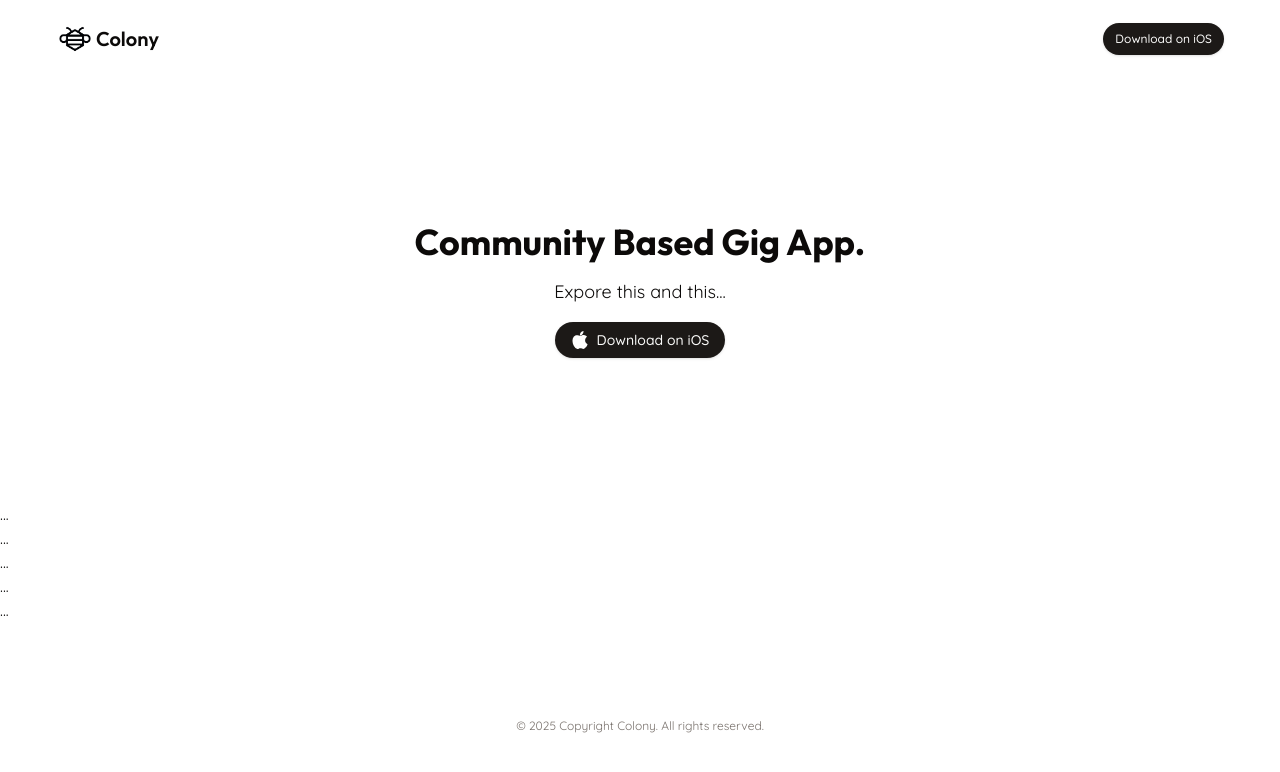
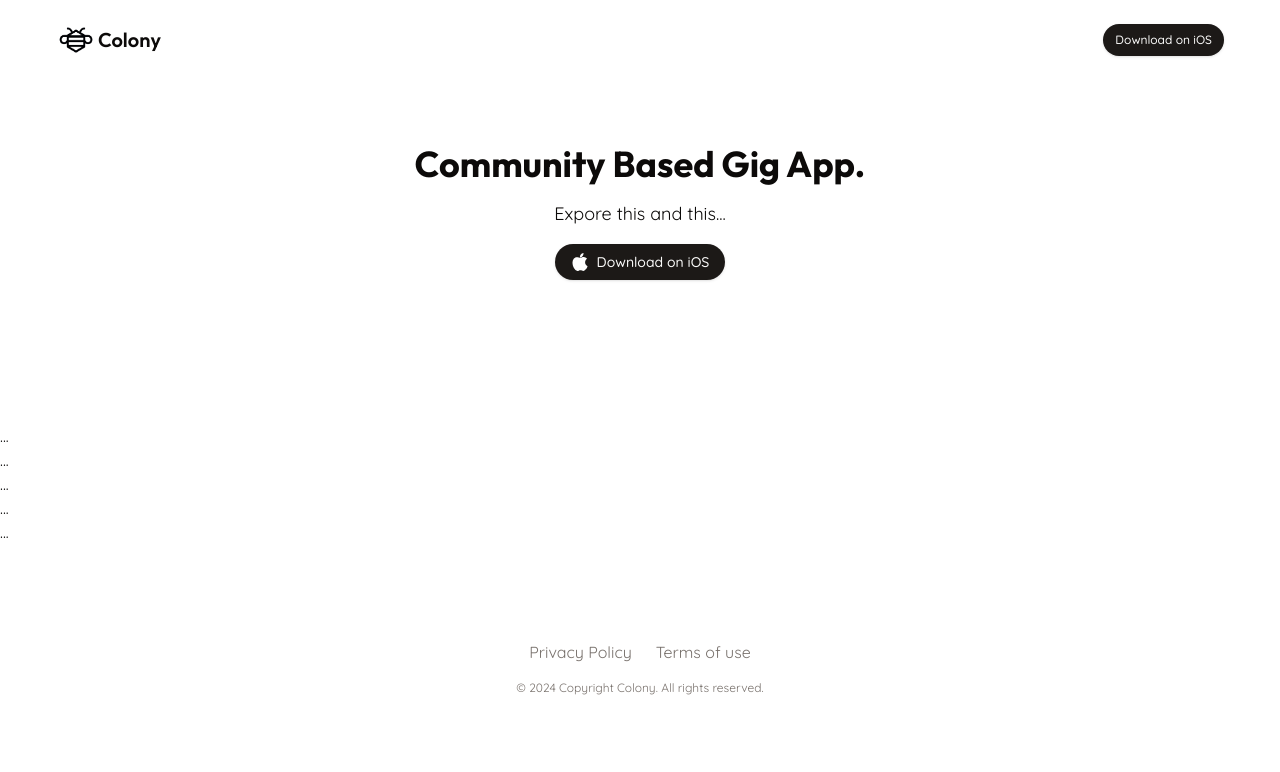
Before and after one commit to Ortbri/colony-web, a Next.js app: page / in a window 1280 px wide. Shown: the top 772 px of the page. Built offline with nearby package versions, Linux system fonts and the light colour scheme.

Commit message:
fix:basic structure

```diff
--- a/components/pages/layout/Footer.tsx
+++ b/components/pages/layout/Footer.tsx
@@ -1,16 +1,33 @@
 import React from 'react'
+import Image from 'next/image'
+import Link from 'next/link'
 
 export default function Footer() {
+  const currentYear = new Date().getFullYear()
+
   return (
-    <footer className='mx-auto flex flex-col items-center justify-center pt-24'>
-      {/* <div className=''> */}
-      {/* <div>..</div> */}
+    <footer className='mx-auto flex w-full flex-col items-center gap-4 px-14 pb-5 pt-24'>
+      <div className='flex flex-row gap-6'>
+        <Link
+          className='group relative text-muted-foreground transition-colors hover:text-foreground'
+          href={'/'}
+        >
+          <span className='relative after:absolute after:bottom-0 after:left-0 after:h-[1px] after:w-0 after:bg-foreground after:transition-all after:duration-300 group-hover:after:w-full'>
+            Privacy Policy
+          </span>
+        </Link>
+        <Link
+          className='group relative text-muted-foreground transition-colors hover:text-foreground'
+          href={'/'}
+        >
+          <span className='relative after:absolute after:bottom-0 after:left-0 after:h-[1px] after:w-0 after:bg-foreground after:transition-all after:duration-300 group-hover:after:w-full'>
+            Terms of use
+          </span>
+        </Link>
+      </div>
       <p className='text-xs font-thin text-muted-foreground'>
-        © 2025 Copyright Colony. All rights reserved.
+        © {currentYear} Copyright Colony. All rights reserved.
       </p>
-      {/* <p className='text-xl'>Medium sized text here</p> */}
-      {/* <p className='text-sm'>Normal text here</p> */}
-      {/* </div> */}
     </footer>
   )
 }
--- a/components/pages/layout/Navbar.tsx
+++ b/components/pages/layout/Navbar.tsx
@@ -4,16 +4,16 @@ import React from 'react'
 
 export const Navbar = () => {
   return (
-    <header className='flex flex-row items-center justify-between px-14 py-5'>
+    <header className='fixed left-0 right-0 top-0 z-50 flex w-full flex-row items-center justify-between bg-background/80 px-14 py-5 backdrop-blur-xl'>
       <div className='flex flex-row items-center gap-[2px]'>
         <Image
           src='/ColonyLogoWhite.png'
           alt='Join Colony Logo'
           className='invert dark:invert-0'
-          width={38}
-          height={38}
+          width={40}
+          height={40}
         />
-        <h1 className='text-xl font-semibold'>Colony</h1>
+        <h1 className='font-heading text-xl font-semibold'>Colony</h1>
       </div>
       <Button size={'sm'} className='rounded-3xl'>
         Download on iOS
```
